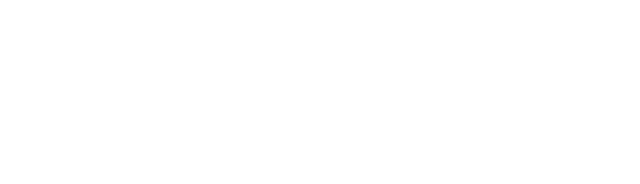
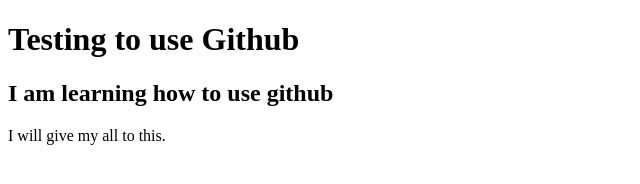
Before and after one commit to RabeyaAS/my-second-repo, a plain HTML site: page index.html in a window 1280 px wide. Shown: the whole page, without its empty margins (0-640 px from the left). Drawn offline with Linux system fonts and the light colour scheme.

Commit message:
added header

```diff
--- a/index.html
+++ b/index.html
@@ -7,6 +7,8 @@
     <title>My Second Github Repo</title>
 </head>
 <body>
-
+    <h1>Testing to use Github</h1>
+    <h2>I am learning how to use github</h2>
+    <p>I will give my all to this.</p>
 </body>
 </html>
```
